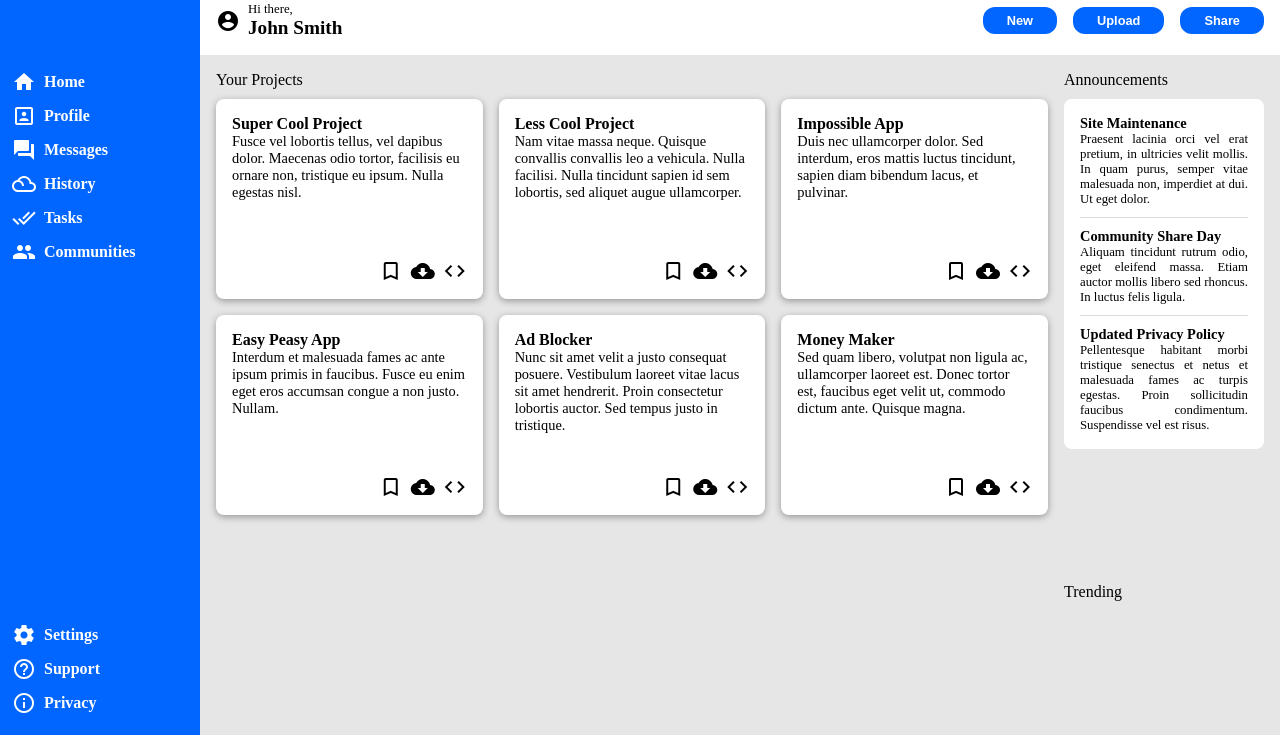
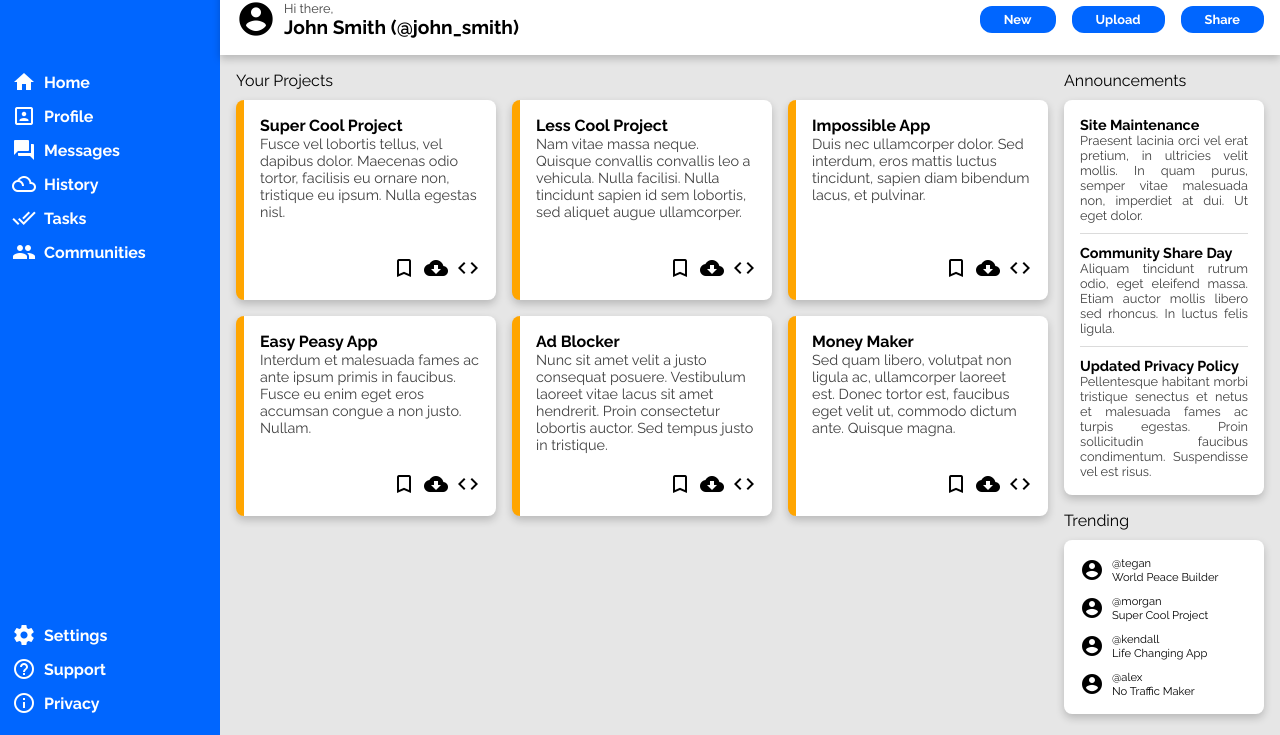
Before and after one commit to arielfmueller/top_admin_dashboard, a plain HTML site: page index.html in a window 1280 px wide. Shown: the part 65-800 px from the top of the page. Drawn offline with Linux system fonts and the light colour scheme.

Commit message:
Completed the pending adjustments to the admin dashboard

```diff
--- a/index.html
+++ b/index.html
@@ -8,6 +8,12 @@
     <link
       rel="stylesheet"
       href="https://fonts.googleapis.com/icon?family=Material+Icons"
+    />
+    <link rel="preconnect" href="https://fonts.googleapis.com" />
+    <link rel="preconnect" href="https://fonts.gstatic.com" crossorigin />
+    <link
+      href="https://fonts.googleapis.com/css2?family=Raleway:ital,wght@0,100..900;1,100..900&display=swap"
+      rel="stylesheet"
     />
   </head>
   <body>
@@ -66,16 +72,16 @@
           <button type="submit"><i class="material-icons">search</i></button>
         </div>
         <div class="user-page">
-          <i class="material-icons">notifications_active</i>
-          <i class="material-icons">account_circle</i>
+          <a href="example.com/profile/notifications"><i class="material-icons">notifications_active</i></a>
+          <a href="example.com/profile"><i class="material-icons">account_circle</i></a>
         </div>
       </div>
-      <div class="lower-header">
+      <a href="example.com/profile"><div class="lower-header">
         <div class="user">
           <i class="material-icons">account_circle</i>
           <div class="user-text">
             <p>Hi there,</p>
-            <h2>John Smith</h2>
+            <h2>John Smith (@john_smith)</h2>
           </div>
         </div>
         <div class="actions">
@@ -83,13 +89,14 @@
           <button>Upload</button>
           <button>Share</button>
         </div>
-      </div>
+      </div></a>
     </div>
     <div class="main">
       <div class="projects">
         <p>Your Projects</p>
         <div class="cards">
           <div class="card">
+            <a href="example.com/super_cool_project">
               <div class="card-content">
                 <p class="card-title">Super Cool Project</p>
                 <p class="card-text">
@@ -99,12 +106,20 @@
                 </p>
               </div>
               <div class="card-icon">
-              <i class="material-icons">bookmark_border</i>
-              <i class="material-icons">cloud_download</i>
-              <i class="material-icons">code</i>
-            </div>
+                <a href="example.com/super_cool_project/bookmark"
+                  ><i class="material-icons">bookmark_border</i></a
+                >
+                <a href="example.com/super_cool_project/download"
+                  ><i class="material-icons">cloud_download</i></a
+                >
+                <a href="example.com/super_cool_project/code"
+                  ><i class="material-icons">code</i></a
+                >
+              </div></a
+            >
           </div>
           <div class="card">
+            <a href="example.com/less_cool_project">
               <div class="card-content">
                 <p class="card-title">Less Cool Project</p>
                 <p class="card-text">
@@ -114,12 +129,20 @@
                 </p>
               </div>
               <div class="card-icon">
-              <i class="material-icons">bookmark_border</i>
-              <i class="material-icons">cloud_download</i>
-              <i class="material-icons">code</i>
-            </div>
+                <a href="example.com/less_cool_project/bookmark"
+                  ><i class="material-icons">bookmark_border</i></a
+                >
+                <a href="example.com/less_cool_project/download"
+                  ><i class="material-icons">cloud_download</i></a
+                >
+                <a href="example.com/less_cool_project/code"
+                  ><i class="material-icons">code</i></a
+                >
+              </div></a
+            >
           </div>
           <div class="card">
+            <a href="example.com/impossible_app">
               <div class="card-content">
                 <p class="card-title">Impossible App</p>
                 <p class="card-text">
@@ -128,12 +151,20 @@
                 </p>
               </div>
               <div class="card-icon">
-              <i class="material-icons">bookmark_border</i>
-              <i class="material-icons">cloud_download</i>
-              <i class="material-icons">code</i>
-            </div>
+                <a href="example.com/impossible_app/bookmark"
+                  ><i class="material-icons">bookmark_border</i></a
+                >
+                <a href="example.com/impossible_app/download"
+                  ><i class="material-icons">cloud_download</i></a
+                >
+                <a href="example.com/impossible_app/code"
+                  ><i class="material-icons">code</i></a
+                >
+              </div></a
+            >
           </div>
           <div class="card">
+            <a href="example.com/easy_peasy_app">
               <div class="card-content">
                 <p class="card-title">Easy Peasy App</p>
                 <p class="card-text">
@@ -142,12 +173,20 @@
                 </p>
               </div>
               <div class="card-icon">
-              <i class="material-icons">bookmark_border</i>
-              <i class="material-icons">cloud_download</i>
-              <i class="material-icons">code</i>
-            </div>
+                <a href="example.com/easy_peasy_app/bookmark"
+                  ><i class="material-icons">bookmark_border</i></a
+                >
+                <a href="example.com/easy_peasy_app/download"
+                  ><i class="material-icons">cloud_download</i></a
+                >
+                <a href="example.com/easy_peasy_app/code"
+                  ><i class="material-icons">code</i></a
+                >
+              </div></a
+            >
           </div>
           <div class="card">
+            <a href="example.com/ad_blocker">
               <div class="card-content">
                 <p class="card-title">Ad Blocker</p>
                 <p class="card-text">
@@ -157,12 +196,19 @@
                 </p>
               </div>
               <div class="card-icon">
-              <i class="material-icons">bookmark_border</i>
-              <i class="material-icons">cloud_download</i>
-              <i class="material-icons">code</i>
+                <a href="example.com/ad_blocker/bookmark"
+                  ><i class="material-icons">bookmark_border</i></a
+                >
+                <a href="example.com/ad_blocker/download"
+                  ><i class="material-icons">cloud_download</i></a
+                >
+                <a href="example.com/ad_blocker/code"
+                  ><i class="material-icons">code</i></a
+                >
+              </div></a
+            >
           </div>
-          </div>
-          <div class="card">
+          <div class="card"><a href="example.com/money_maker">
             <div class="card-content">
               <p class="card-title">Money Maker</p>
               <p class="card-text">
@@ -172,10 +218,14 @@
               </p>
             </div>
             <div class="card-icon">
-              <i class="material-icons">bookmark_border</i>
-              <i class="material-icons">cloud_download</i>
-              <i class="material-icons">code</i>
-            </div>
+              <a href="example.com/money_maker/bookmark"
+                ><i class="material-icons">bookmark_border</i></a
+              >
+              <a href="example.com/money_maker/download"
+                ><i class="material-icons">cloud_download</i></a
+              >
+              <a href="example.com/money_maker/code"><i class="material-icons">code</i></a>
+            </div></a>
           </div>
         </div>
       </div>
@@ -183,24 +233,68 @@
         <p>Announcements</p>
         <div class="items">
           <div class="item">
+            <a href="example.com/site_maintenance">
               <p>Site Maintenance</p>
-            <p>Praesent lacinia orci vel erat pretium, in ultricies velit mollis. In quam purus, semper vitae malesuada non, imperdiet at dui. Ut eget dolor.</p>
+              <p>
+                Praesent lacinia orci vel erat pretium, in ultricies velit
+                mollis. In quam purus, semper vitae malesuada non, imperdiet at
+                dui. Ut eget dolor.
+              </p>
+            </a>
           </div>
           <div class="item">
+            <a href="example.com/community_share_day">
               <p>Community Share Day</p>
-            <p>Aliquam tincidunt rutrum odio, eget eleifend massa. Etiam auctor mollis libero sed rhoncus. In luctus felis ligula.</p>
+              <p>
+                Aliquam tincidunt rutrum odio, eget eleifend massa. Etiam auctor
+                mollis libero sed rhoncus. In luctus felis ligula.
+              </p>
+            </a>
           </div>
           <div class="item">
+            <a href="example.com/updated_private_policy">
               <p>Updated Privacy Policy</p>
-            <p>Pellentesque habitant morbi tristique senectus et netus et malesuada fames ac turpis egestas. Proin sollicitudin faucibus condimentum. Suspendisse vel est risus.
-
+              <p>
+                Pellentesque habitant morbi tristique senectus et netus et
+                malesuada fames ac turpis egestas. Proin sollicitudin faucibus
+                condimentum. Suspendisse vel est risus.
               </p>
+            </a>
           </div>
         </div>
       </div>
       <div class="trending">
         <p>Trending</p>
-        <div></div>
+        <div class="trends">
+          <div><a href="example.com/tegan/world_peace_builder">
+            <i class="material-icons">account_circle</i>
+            <div class="trend-text">
+              <p>@tegan</p>
+              <p>World Peace Builder</p>
+            </div></a>
+          </div>
+          <div><a href="example.com/morgan/super_cool_project">
+            <i class="material-icons">account_circle</i>
+            <div class="trend-text">
+              <p>@morgan</p>
+              <p>Super Cool Project</p>
+            </div></a>
+          </div>
+          <div><a href="example.com/kendall/life_changing_app">
+            <i class="material-icons">account_circle</i>
+            <div class="trend-text">
+              <p>@kendall</p>
+              <p>Life Changing App</p>
+            </div></a>
+          </div>
+          <div><a href="example.com/alex/no_traffic_maker">
+            <i class="material-icons">account_circle</i>
+            <div class="trend-text">
+              <p>@alex</p>
+              <p>No Traffic Maker</p>
+            </div></a>
+          </div>
+        </div>
       </div>
     </div>
   </body>
--- a/styles.css
+++ b/styles.css
@@ -5,14 +5,17 @@
   padding: 0;
   box-sizing: border-box;
   font-size: 16px;
+  font-family: "Raleway", Verdana, Geneva, Tahoma, sans-serif;
   --bg-color: rgb(230, 230, 230);
   --header-color: rgb(255, 255, 255);
   --sidebar-color: rgb(0, 102, 255);
+  --text-color: rgb(65, 65, 65);
+  --box-shadow: 0 4px 8px rgba(0, 0, 0, 0.2);
 }
 
 body {
   display: grid;
-  grid-template-columns: 200px 1fr;
+  grid-template-columns: 220px 1fr;
   grid-template-rows: 120px auto;
 }
 html,
@@ -50,7 +53,8 @@ body {
   align-items: center;
   gap: 8px;
 }
-.pages, .settings {
+.pages,
+.settings {
   display: grid;
   gap: 10px;
 }
@@ -72,6 +76,8 @@ body {
   grid-template-rows: 1fr 1fr;
   padding: 1rem;
   row-gap: 1rem;
+  box-shadow: var(--box-shadow);
+  position: relative;
 }
 
 .upper-header,
@@ -110,14 +116,18 @@ input[type="search"] {
 /* Lower-header */
 .user {
   display: flex;
+  gap: 8px;
   align-items: center;
-  gap: 8px;
+}
+.user i {
+  font-size: 2.5rem;
 }
 .user p {
-  font-size: .8rem;
+  font-size: 0.8rem;
+  color: var(--text-color);
 }
 .user h2 {
-  font-size: 1.2rem;;
+  font-size: 1.2rem;
 }
 
 .actions {
@@ -142,7 +152,7 @@ input[type="search"] {
   grid-column: 2;
   display: grid;
   grid-template-columns: auto 200px;
-  grid-template-rows: auto;
+  grid-template-rows: auto 1fr;
   gap: 16px;
   padding: 16px;
 }
@@ -164,7 +174,8 @@ input[type="search"] {
   padding: 16px;
   display: grid;
   grid-template-rows: 1fr auto;
-  box-shadow: 0 2px 7px rgb(150, 150, 150);
+  box-shadow: var(--box-shadow);
+  border-left: 8px solid orange;
 }
 .card-title {
   font-size: 1rem;
@@ -172,32 +183,63 @@ input[type="search"] {
 }
 .card-text {
   font-size: 0.9rem;
+  color: var(--text-color);
 }
 .card-icon {
   display: flex;
   justify-content: flex-end;
-  gap: 8px
+  gap: 8px;
+}
+a {
+  color: black;
+  text-decoration: none;
 }
 /* Announcements and Trending*/
 
-.items {
+.items,
+.trends {
   margin-top: 10px;
   border-radius: 8px;
   background: rgb(255, 255, 255);
   padding: 16px;
   display: grid;
   grid-template-rows: repeat(auto-fill, minmax(1fr, 1fr));
-  gap: 10px
+  gap: 10px;
+  box-shadow: var(--box-shadow);
+}
+.items a {
+  text-decoration: none;
 }
 .item p:first-of-type {
   font-weight: bold;
-  font-size: .9rem;
+  font-size: 0.9rem;
+  color: black;
 }
 .item p:nth-of-type(2) {
-  font-size: .8rem;
+  font-size: 0.8rem;
   text-align: justify;
+  color: var(--text-color);
 }
 .item:not(:last-of-type) {
   border-bottom: 1px solid #dbdbdb;
   padding-bottom: 10px;
 }
+
+.trends > div a {
+  display: flex;
+  gap: 8px;
+  align-items: center;
+}
+.trend-text {
+  display: flex;
+  flex-direction: column;
+}
+.trend-text p:nth-of-type(1) {
+  font-size: 0.7rem;
+}
+.trend-text p:nth-of-type(2) {
+  font-size: 0.7rem;
+}
+.trends div > i {
+  font-size: 2rem;
+}
```
Lines whose indentation alone changed are shown as unchanged.
